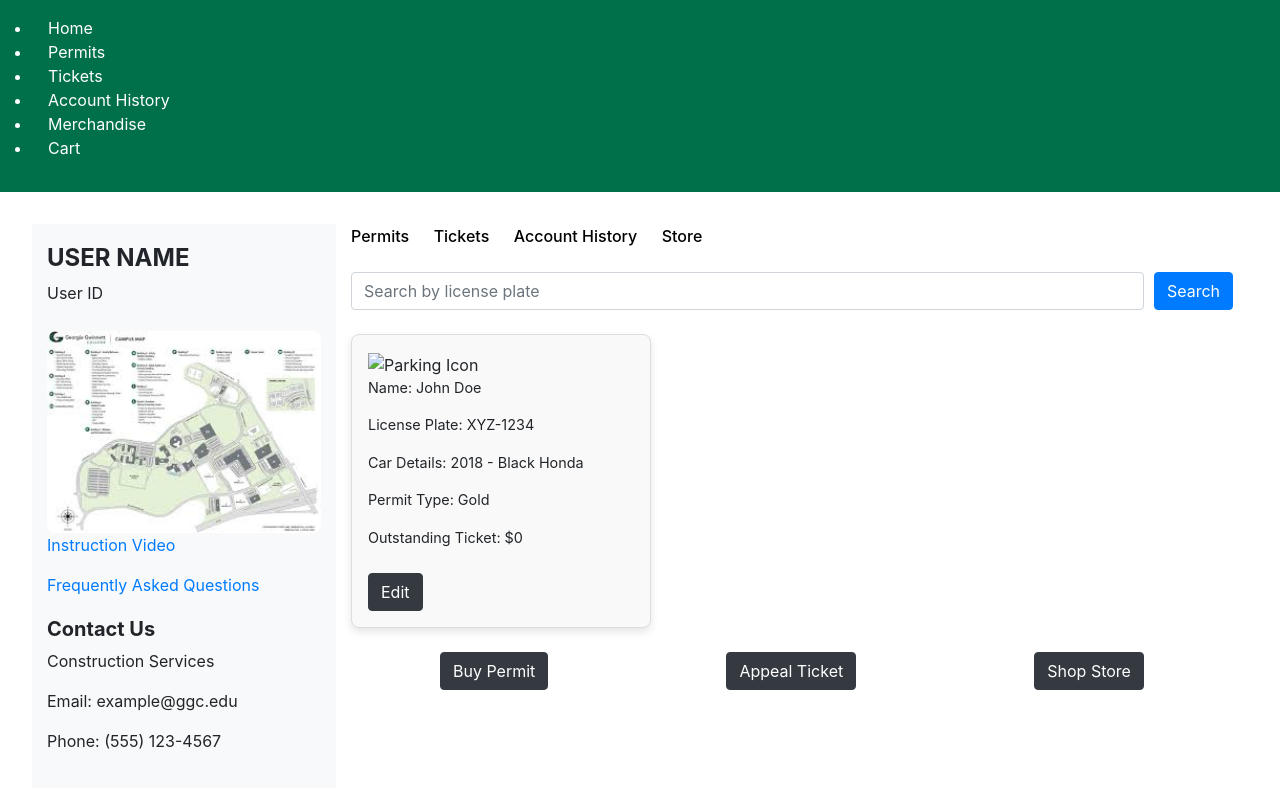
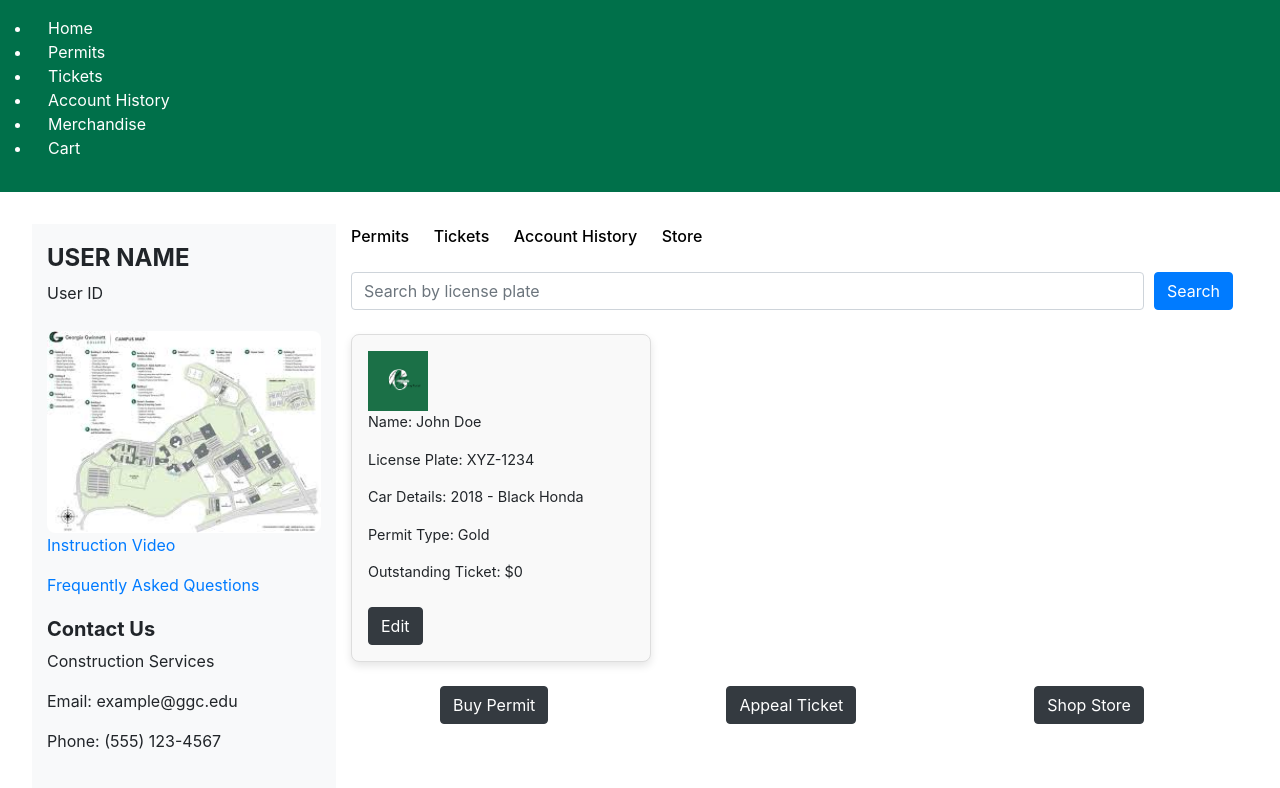
Before and after one commit to itskelechi/SAD-Homework-8, a plain HTML site: page home.html in a window 1280 px wide. Drawn offline with nearby package versions, Linux system fonts and the light colour scheme; files whose address does not match are found by name.

Commit message:
home layout cleanup

```diff
--- a/assets/styles/styles.css
+++ b/assets/styles/styles.css
@@ -175,8 +175,8 @@ footer {
   }
 
   .parking-icon {
-    width: 80px;
-    height: 80px;
+    width: 60px;
+    height: 60px;
     margin-right: 20px;
   }
 
--- a/home.html
+++ b/home.html
@@ -86,7 +86,7 @@
 
       <!-- Parking Info Card -->
       <div class="info-card mt-4">
-        <img src="/images/parking-icon.png" alt="Parking Icon" class="parking-icon">
+        <img src="assets/images/Parking-Portal-logo.png" alt="Parking Icon" class="parking-icon">
         <div class="user-details">
           <p>Name: John Doe</p>
           <p>License Plate: XYZ-1234</p>
```
Also changed, not shown: assets/images/Parking-Portal-logo.png (renamed from assets/images/GGC Parking Portal logo.png).
